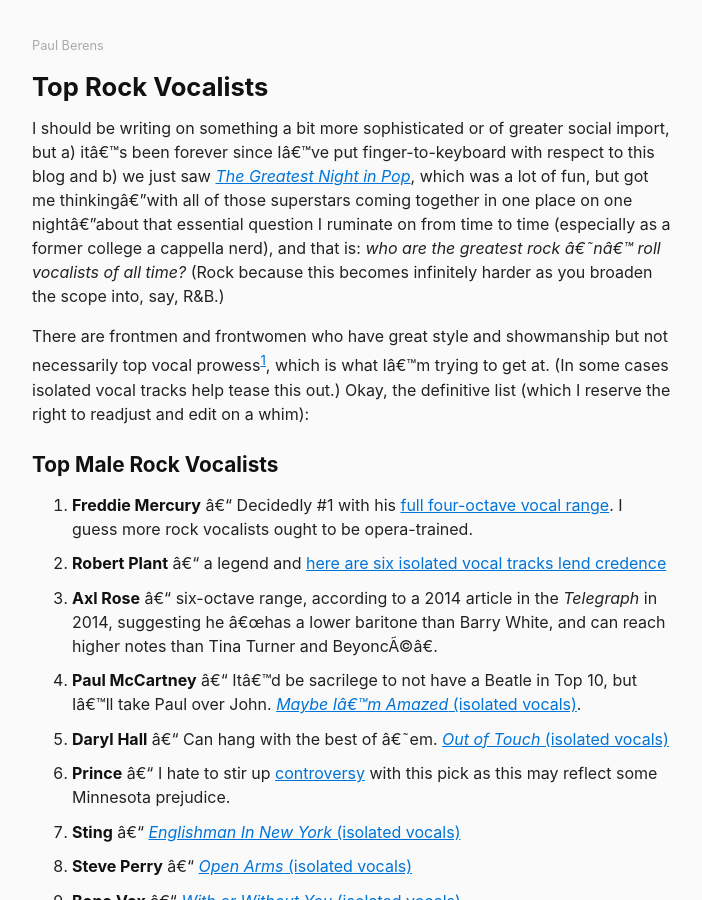
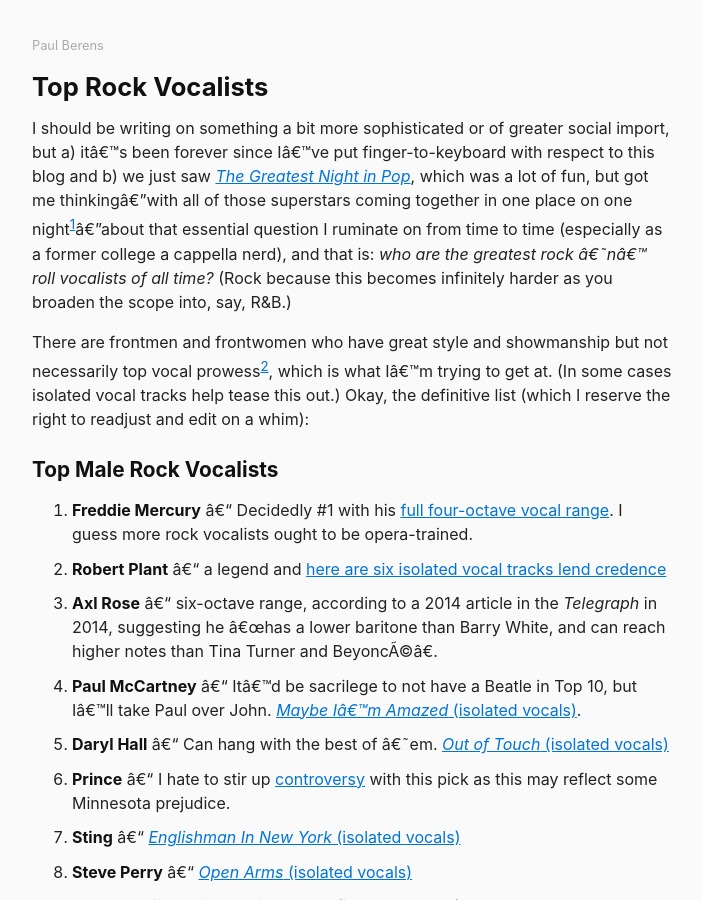
Before and after one commit to berensp/berensp.github.io, a Jekyll site: the page built from _posts/2024-02-11-top-vocalists.md, in a window 1280 px wide and 900 px high. Shown: the whole window, without its empty margins (288-990 px from the left). Built offline with Jekyll 4.4.1, drawn with Linux system fonts in a browser that asks for light colours; a script that is not in the unit is left out; some of the changed lines change nothing that is shown; some of the changed text lies outside the part shown.

Commit message:
Update 2024-02-11-top-vocalists.md

```diff
--- a/_posts/2024-02-11-top-vocalists.md
+++ b/_posts/2024-02-11-top-vocalists.md
@@ -4,11 +4,13 @@
 date: 2024-02-12
 author:	Paul Berens
 ---
-I should be writing on something a bit more sophisticated or of greater social import, but a) it's been forever since I've put finger-to-keyboard with respect to this blog and b) we just saw [*The Greatest Night in Pop*](https://www.youtube.com/watch?v=MD3oU1gowu4), which was a lot of fun, but got me thinking—with all of those superstars coming together in one place on one night—about that essential question I ruminate on from time to time (especially as a former college a cappella nerd), and that is: *who are the greatest rock 'n' roll vocalists of all time?* (Rock because this becomes infinitely harder as you broaden the scope into, say, R&B.)
+I should be writing on something a bit more sophisticated or of greater social import, but a) it's been forever since I've put finger-to-keyboard with respect to this blog and b) we just saw [*The Greatest Night in Pop*](https://www.youtube.com/watch?v=MD3oU1gowu4), which was a lot of fun, but got me thinking—with all of those superstars coming together in one place on one night[^1]—about that essential question I ruminate on from time to time (especially as a former college a cappella nerd), and that is: *who are the greatest rock 'n' roll vocalists of all time?* (Rock because this becomes infinitely harder as you broaden the scope into, say, R&B.)
 
-There are frontmen and frontwomen who have great style and showmanship but not necessarily top vocal prowess[^1], which is what I'm trying to get at. (In some cases isolated vocal tracks help tease this out.) Okay, the definitive list (which I reserve the right to readjust and edit on a whim):
+[^1]: Actually, it's the part of *We are the World* when the sequence is Kenny Loggins to Steve Perry to Daryl Hall to Michael Jackson, and you think: wow, that's the varsity squad of mid-80s rock.
 
-[^1]: A good example of this, in my humble opinion, is Mick Jagger, undisputedly one of the greatest lead singers of all time, and even though he has an incredibly powerful voice with a distinctive sound, for my money he doesn't crack the top ten.
+There are frontmen and frontwomen who have great style and showmanship but not necessarily top vocal prowess[^2], which is what I'm trying to get at. (In some cases isolated vocal tracks help tease this out.) Okay, the definitive list (which I reserve the right to readjust and edit on a whim):
+
+[^2]: A good example of this, in my humble opinion, is Mick Jagger, undisputedly one of the greatest lead singers of all time, and even though he has an incredibly powerful voice with a distinctive sound, for my money he doesn't crack the top ten.
 
 ## Top Male Rock Vocalists
 1. **Freddie Mercury** – Decidedly #1 with his [full four-octave vocal range](https://music.youtube.com/watch?v=KHYjIIJ14MI&feature=share). I guess more rock vocalists ought to be opera-trained.
```
